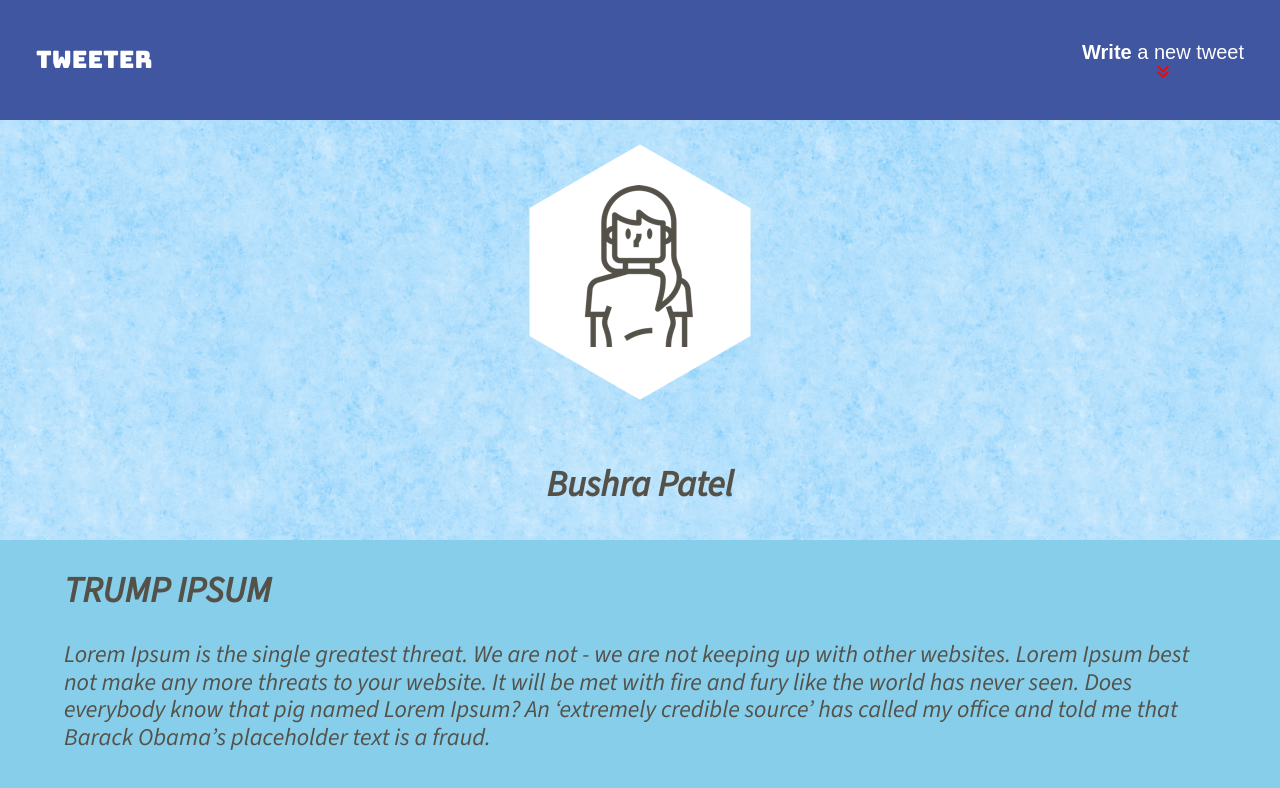
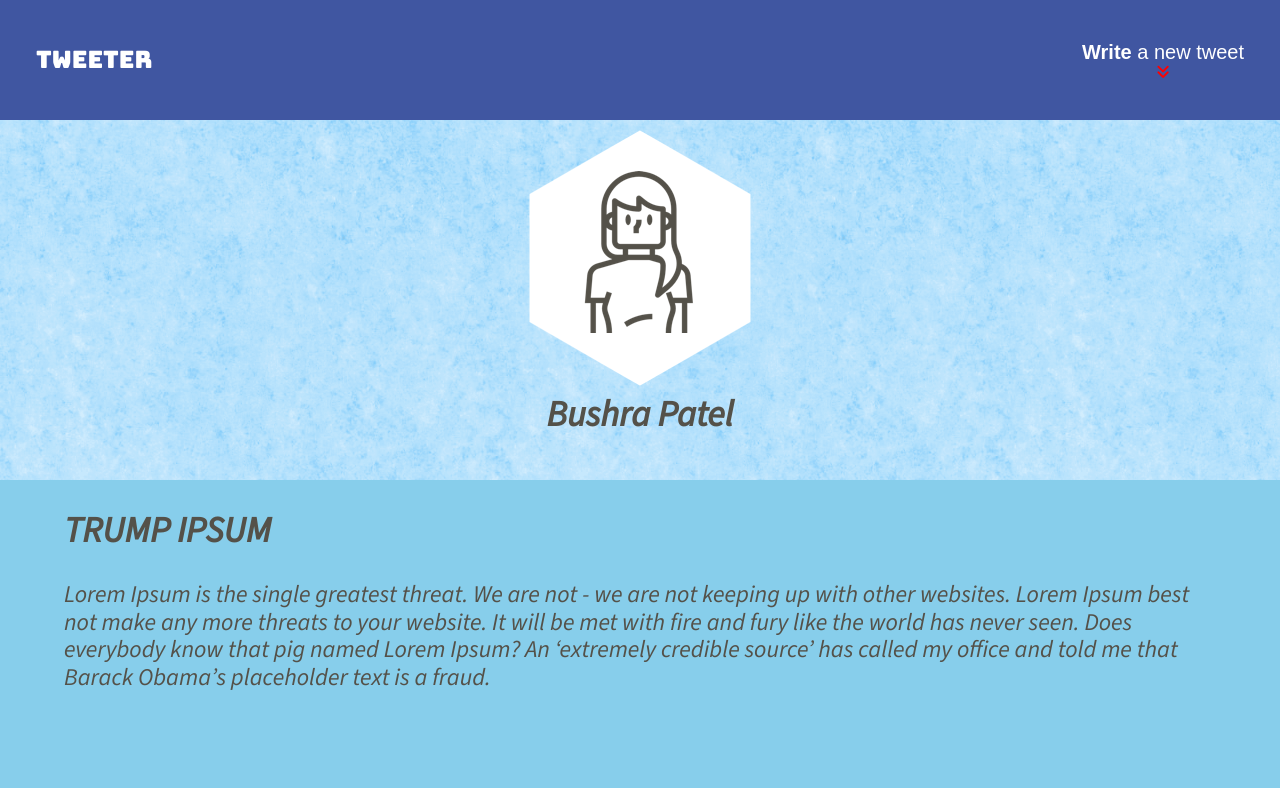
Before and after one commit to bushrapatel28/tweeter, a website: page public/index.html in a window 1280 px wide. Drawn offline with nearby package versions, Linux system fonts and the light colour scheme.

Commit message:
Fix the spacing between the avatar and the name

```diff
--- a/public/styles/header.css
+++ b/public/styles/header.css
@@ -1,12 +1,21 @@
 header {
   display: flex;
+  flex-direction: column;
   justify-content: center;
   align-items: center;
-  flex-direction: column;
   box-sizing: content-box;
-  padding-top: 140px;
+  padding-top: 80px;
   height: 400px;
   width: 100%;
   background-color: lightskyblue;
   background-image: url("../images/fresh-snow.png");
 }
+
+.my-name {
+  display: flex;
+  box-sizing: border-box;
+  margin-top: -20px;
+  height: 30px;
+  justify-content: center;
+  align-items: center;
+}
```
